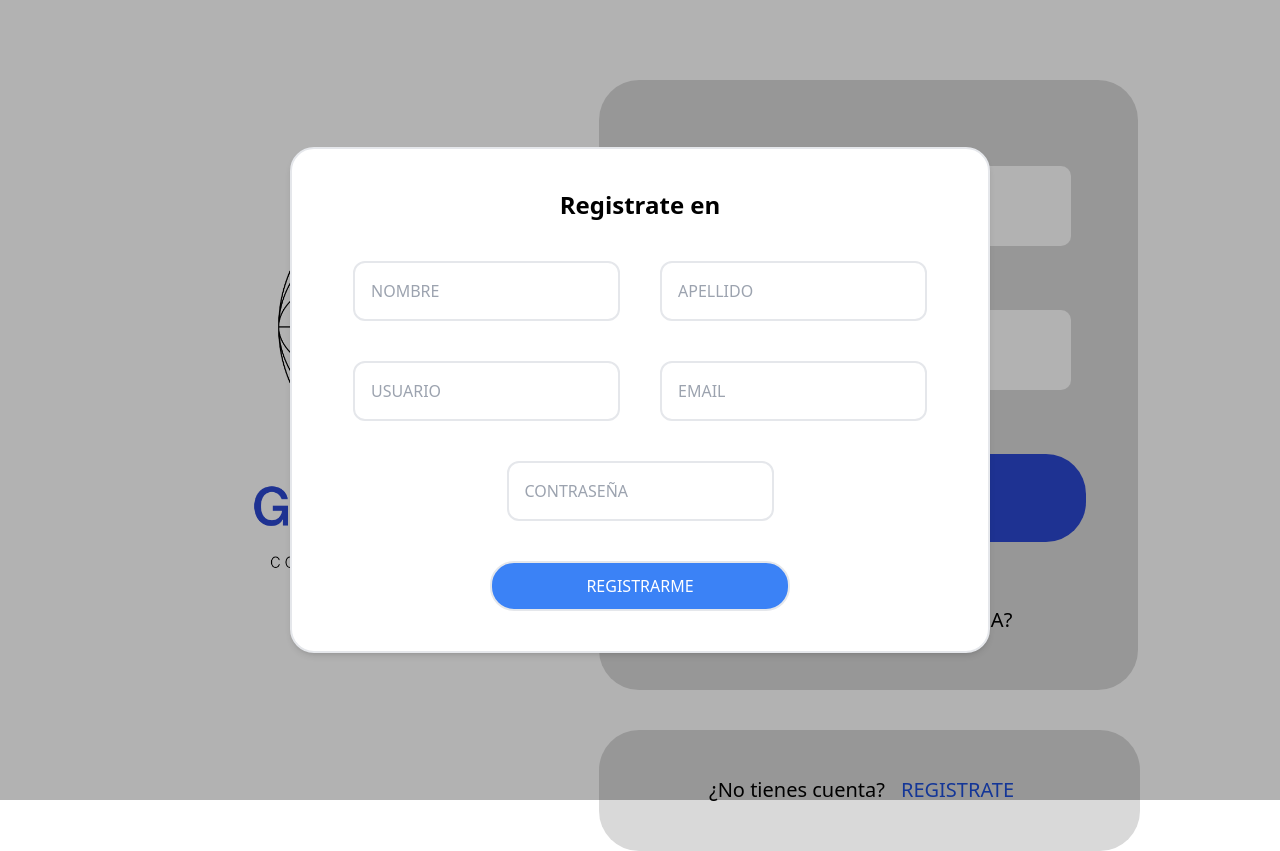
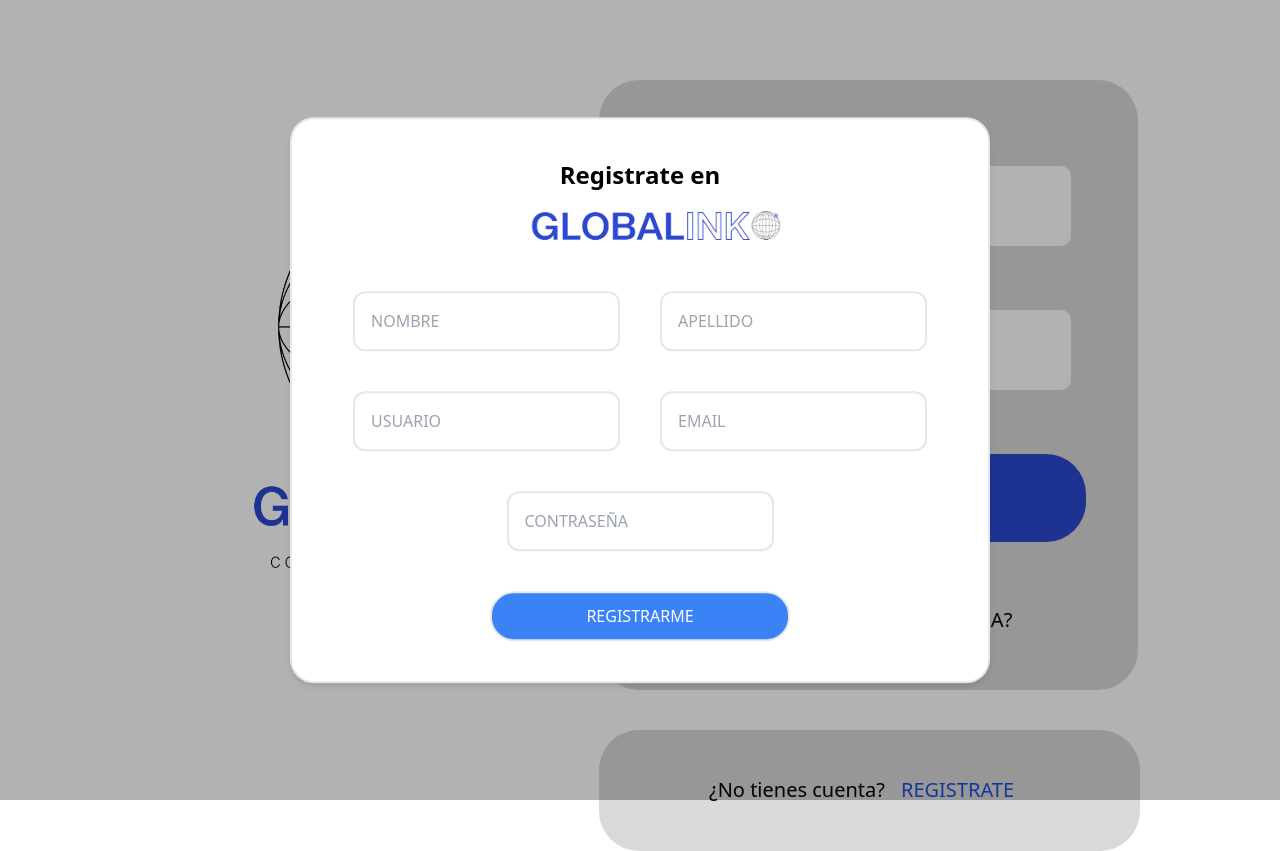
Before and after one commit to No-Country-simulation/c19-71-t-php-react, a React (Vite) app in the folder Frontend/: page / in a window 1280 px wide. Both pictures are taken after a click on the element "REGISTRATE". Built offline with nearby package versions, Linux system fonts and the light colour scheme.

Commit message:
add logo to sign up

```diff
--- a/Frontend/src/Components/SignIn.jsx
+++ b/Frontend/src/Components/SignIn.jsx
@@ -1,5 +1,6 @@
 import React, { useRef } from "react";
 import Swal from "sweetalert2";
+import logo from "../images/Golbalink- aplicado en texto.png";
 export default function SignIn({ setOpenModal }) {
   const formRef = useRef(null);
 
@@ -59,7 +60,10 @@ export default function SignIn({ setOpenModal }) {
       className="w-[700px] p-10  bg-white  border-2 shadow-md  flex flex-col items-center gap-10 rounded-3xl "
       onSubmit={handleSubmit}
     >
-      <h2 className="font-semibold text-2xl">Registrate en</h2>
+      <div>
+        <h2 className="font-semibold text-2xl text-center">Registrate en</h2>
+        <img className="w-[300px] mt-4" src={logo} />
+      </div>
       <div className="flex flex-wrap gap-10 justify-center  ">
         <input
           className={inputStyle}
```
Also changed, not shown: Frontend/src/images/Golbalink- aplicado en texto.png (added).
